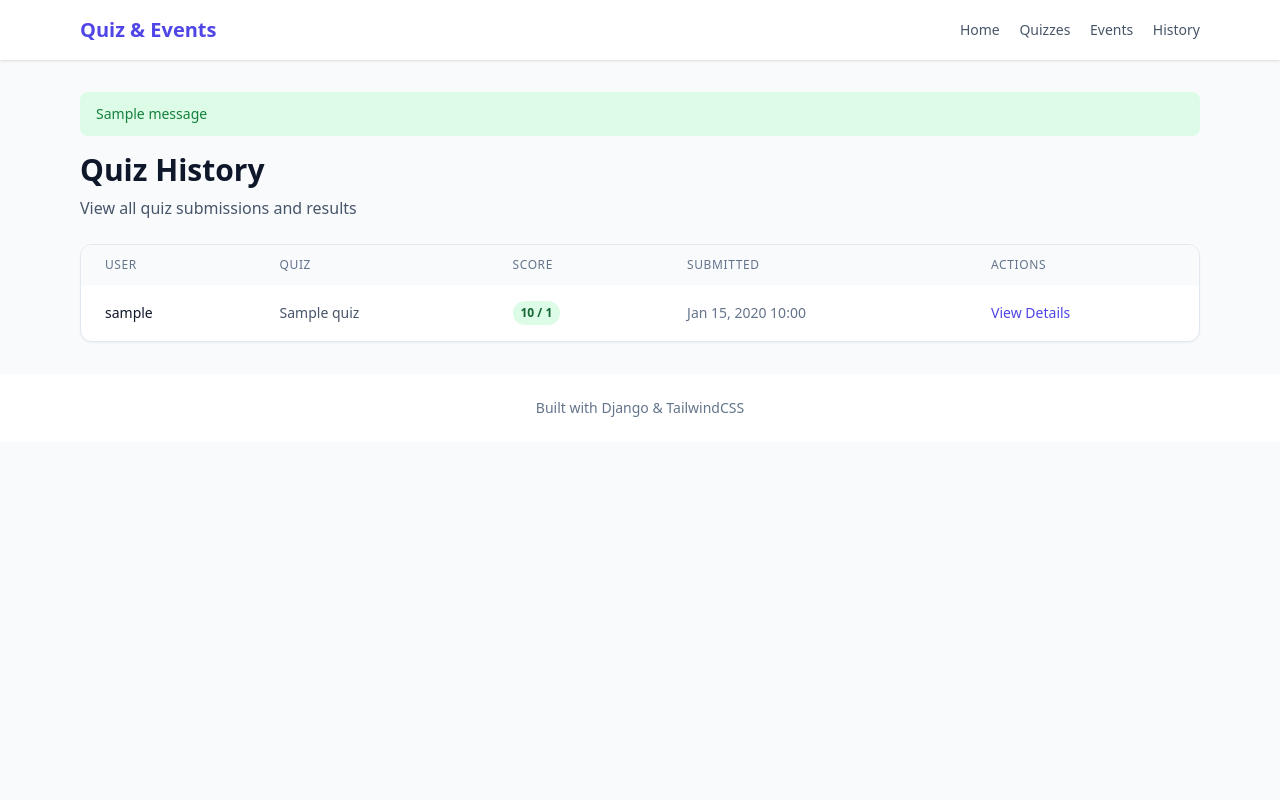
After one commit to darshanajudiya10/DJango-Quiz-Event-App, a Django app: page /history/ in a window 1280 px wide. The commit adds this page. Run offline with Django 5.2, Linux system fonts and the light colour scheme; tables that the repository leaves empty hold one stand-in row (values such as "Sample post"); one stand-in notice (Sample message) is shown; some libraries are stand-ins or nearby versions.

Commit message:
add Quiz_history (suggestion)

```diff
--- a/DJnago_Quiz_Event_App/quizzes/templates/quizzes/base.html
+++ b/DJnago_Quiz_Event_App/quizzes/templates/quizzes/base.html
@@ -16,10 +16,20 @@
           <a href="{% url 'quizzes:home' %}" class="hover:text-indigo-600">Home</a>
           <a href="{% url 'quizzes:quiz_list' %}" class="hover:text-indigo-600">Quizzes</a>
           <a href="{% url 'quizzes:event_list' %}" class="hover:text-indigo-600">Events</a>
+          <a href="{% url 'quizzes:quiz_history' %}" class="hover:text-indigo-600">History</a>
         </nav>
       </div>
     </header>
     <main class="mx-auto max-w-6xl px-4 py-8">
+      {% if messages %}
+        <div class="mb-4">
+          {% for message in messages %}
+            <div class="rounded-lg px-4 py-3 text-sm {% if message.tags == 'error' %}bg-red-100 text-red-700{% elif message.tags == 'success' %}bg-green-100 text-green-700{% else %}bg-blue-100 text-blue-700{% endif %}">
+              {{ message }}
+            </div>
+          {% endfor %}
+        </div>
+      {% endif %}
       {% block content %}{% endblock %}
     </main>
     <footer class="bg-white py-6 text-center text-sm text-slate-500">
--- /dev/null
+++ b/DJnago_Quiz_Event_App/quizzes/templates/quizzes/quiz_history.html
@@ -0,0 +1,94 @@
+{% extends "quizzes/base.html" %}
+
+{% block title %}Quiz History | Quiz & Event App{% endblock %}
+
+{% block content %}
+  <div class="mb-6">
+    <h1 class="text-3xl font-bold text-slate-900">Quiz History</h1>
+    <p class="mt-2 text-slate-600">View all quiz submissions and results</p>
+  </div>
+
+  {% if submissions %}
+    <div class="overflow-x-auto rounded-xl border border-slate-200 bg-white shadow-sm">
+      <table class="w-full">
+        <thead class="bg-slate-50">
+          <tr>
+            <th class="px-6 py-3 text-left text-xs font-medium uppercase tracking-wider text-slate-500">
+              User
+            </th>
+            <th class="px-6 py-3 text-left text-xs font-medium uppercase tracking-wider text-slate-500">
+              Quiz
+            </th>
+            <th class="px-6 py-3 text-left text-xs font-medium uppercase tracking-wider text-slate-500">
+              Score
+            </th>
+            <th class="px-6 py-3 text-left text-xs font-medium uppercase tracking-wider text-slate-500">
+              Submitted
+            </th>
+            <th class="px-6 py-3 text-left text-xs font-medium uppercase tracking-wider text-slate-500">
+              Actions
+            </th>
+          </tr>
+        </thead>
+        <tbody class="divide-y divide-slate-200">
+          {% for submission in submissions %}
+            <tr class="hover:bg-slate-50">
+              <td class="whitespace-nowrap px-6 py-4 text-sm font-medium text-slate-900">
+                {{ submission.user_name }}
+              </td>
+              <td class="px-6 py-4 text-sm text-slate-600">{{ submission.quiz.title }}</td>
+              <td class="px-6 py-4 text-sm">
+                {% with total=submission.quiz.questions.count score=submission.score %}
+                  {% if total > 0 %}
+                    {% if score == total %}
+                      <span class="inline-flex rounded-full px-2 py-1 text-xs font-semibold bg-green-100 text-green-800">
+                        {{ score }} / {{ total }}
+                      </span>
+                    {% elif score >= total|add:"-1" %}
+                      <span class="inline-flex rounded-full px-2 py-1 text-xs font-semibold bg-green-100 text-green-800">
+                        {{ score }} / {{ total }}
+                      </span>
+                    {% elif score >= total|add:"-2" %}
+                      <span class="inline-flex rounded-full px-2 py-1 text-xs font-semibold bg-yellow-100 text-yellow-800">
+                        {{ score }} / {{ total }}
+                      </span>
+                    {% else %}
+                      <span class="inline-flex rounded-full px-2 py-1 text-xs font-semibold bg-red-100 text-red-800">
+                        {{ score }} / {{ total }}
+                      </span>
+                    {% endif %}
+                  {% else %}
+                    <span class="inline-flex rounded-full px-2 py-1 text-xs font-semibold bg-slate-100 text-slate-800">
+                      {{ score }} / {{ total }}
+                    </span>
+                  {% endif %}
+                {% endwith %}
+              </td>
+              <td class="whitespace-nowrap px-6 py-4 text-sm text-slate-500">
+                {{ submission.submitted_at|date:"M d, Y H:i" }}
+              </td>
+              <td class="whitespace-nowrap px-6 py-4 text-sm">
+                <a
+                  href="{% url 'quizzes:quiz_result' submission.id %}"
+                  class="text-indigo-600 hover:text-indigo-900"
+                >
+                  View Details
+                </a>
+              </td>
+            </tr>
+          {% endfor %}
+        </tbody>
+      </table>
+    </div>
+  {% else %}
+    <div class="rounded-xl border border-slate-200 bg-white p-12 text-center">
+      <p class="text-slate-500">No quiz submissions yet.</p>
+      <a
+        href="{% url 'quizzes:quiz_list' %}"
+        class="mt-4 inline-block rounded-lg bg-indigo-600 px-4 py-2 text-white font-semibold hover:bg-indigo-700"
+      >
+        Take a Quiz
+      </a>
+    </div>
+  {% endif %}
+{% endblock %}
--- a/DJnago_Quiz_Event_App/quizzes/urls.py
+++ b/DJnago_Quiz_Event_App/quizzes/urls.py
@@ -12,4 +12,5 @@ urlpatterns = [
     path('quizzes/<int:pk>/submit/', views.submit_quiz, name='submit_quiz'),
     path('results/<int:submission_id>/', views.quiz_result, name='quiz_result'),
     path('events/', views.event_list, name='event_list'),
+    path('history/', views.quiz_history, name='quiz_history'),
 ]
--- a/DJnago_Quiz_Event_App/quizzes/views.py
+++ b/DJnago_Quiz_Event_App/quizzes/views.py
@@ -1,5 +1,6 @@
 import json
 
+from django.contrib import messages
 from django.db import transaction
 from django.http import JsonResponse
 from django.shortcuts import get_object_or_404, render
@@ -134,3 +135,8 @@ def quiz_result(request, submission_id):
 def event_list(request):
     events = Event.objects.filter(date__gte=timezone.now().date()).order_by('date')
     return render(request, 'quizzes/events.html', {'events': events})
+
+
+def quiz_history(request):
+    submissions = UserSubmission.objects.select_related('quiz').order_by('-submitted_at')
+    return render(request, 'quizzes/quiz_history.html', {'submissions': submissions})
```
